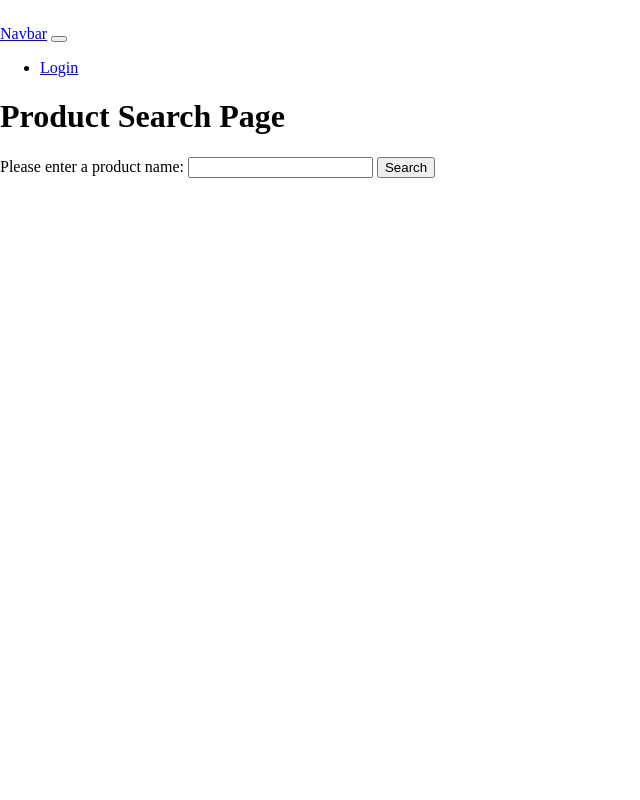
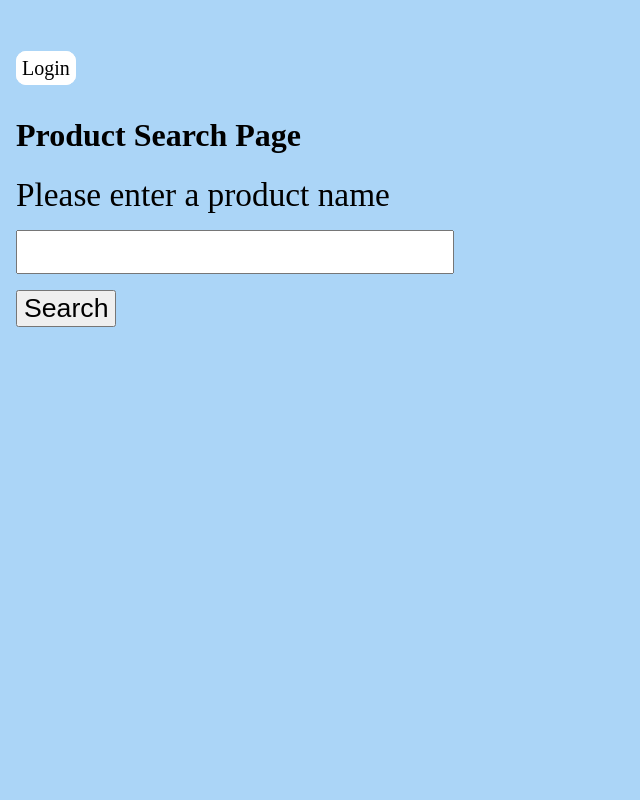
Before and after one commit to SorosWen/411Project_Scraper, a Django app: page /products/ in a window 1280 px wide. Shown: the whole page, without its empty margins (0-640 px from the left). Run offline with Django 3.2, Linux system fonts and the light colour scheme; parts of the project's set-up code (start-up, migrations or seed data) failed here and were passed over.

Commit message:
UI alter

```diff
--- a/prototype/products/static/css/main.css
+++ b/prototype/products/static/css/main.css
@@ -17,7 +17,7 @@
 /* Control the right side */
 .right {
     right: 0;
-    background-color:grey;
+    background-color: grey;
 }
 
 /* If you want the content centered horizontally and vertically */
@@ -30,3 +30,80 @@
     width: 150px;
     border-radius: 50%;
 }
+
+#search_form {
+    margin-left: 1rem;
+}
+
+#search_form label {
+    font-size: 25pt;
+    display: block;
+}
+
+#search_form input {
+    font-size: 25pt;
+    display: block;
+    margin-top: 1rem;
+}
+
+#search_form button {
+    font-size: 20pt;
+    display: block;
+    margin-top: 1rem;
+}
+
+#navbarText li {
+    list-style: none;
+}
+
+#navbarText ul {
+    padding: 1rem;
+}
+
+#navbarText a {
+    text-decoration: none;
+    border: 1px solid white;
+    background: white;
+    border-radius: 10px;
+    color: black;
+    font-size: 15pt;
+    padding: 5px;
+}
+
+body {
+    background: #abd5f7;
+}
+
+#split-left {
+    background: #abd5f7;
+}
+
+h1 {
+    margin-left: 1rem;
+}
+
+#login_form {
+    margin-left: 1rem;
+}
+
+#login_form label {
+    font-size: 20pt;
+    display: block;
+    margin-top: 1rem;
+}
+
+#login_form input {
+    font-size: 20pt;
+    display: block;
+}
+
+#login_form button {
+    font-size: 20pt;
+    display: block;
+    margin-top: 1rem;
+}
+#bottom-msg
+{
+    font-size: 14pt;
+    margin-left: 1rem;
+}
--- a/prototype/products/templates/products/fetch_info.html
+++ b/prototype/products/templates/products/fetch_info.html
@@ -2,14 +2,10 @@
 
 {% include 'products/messages.html' %}
 
-<div class="split left" id="split left">
+<div class="split left" id="split-left">
   <!--Navbar-->
-  <nav class="navbar navbar-expand-lg navbar-light bg-light">
-      <a class="navbar-brand" href="#">Navbar</a>
-      <button class="navbar-toggler" type="button" data-toggle="collapse" data-target="#navbarText" aria-controls="navbarText" aria-expanded="false" aria-label="Toggle navigation">
-        <span class="navbar-toggler-icon"></span>
-      </button>
-      <div class="collapse navbar-collapse" id="navbarText">
+
+     <div class="collapse navbar-collapse" id="navbarText">
         <ul class="navbar-nav mr-auto">
           {% if user.is_authenticated %}
 
@@ -29,20 +25,20 @@
           {% endif %}
         </ul>
       </div>
-    </nav>
-
 
   <h1> Product Search Page </h1>
   <head>
     <link rel="stylesheet" href="{% static 'css/main.css' %}">
   </head>
 
-  <form action="/products/" method="POST">
+  <form action="/products/" method="POST" id="search_form">
       {% csrf_token %}
-      <label for="product_name">Please enter a product name: </label>
+
+      <label for="product_name">Please enter a product name </label>
       <input type="text" id = "product_name" name="product_name" required>
 
       <button type="submit" value="Submit">Search</button>
+
   </form>
 </div>
 
--- a/prototype/products/views.py
+++ b/prototype/products/views.py
@@ -9,12 +9,14 @@ import json
 
 # enter local path for json containing secret keys
 # ex. C:/Users/David/Documents/GitHub/411project/prototype/secrets.json
+"""
 json_data = open('')
 
 data1 = json.load(json_data) # deserialises it
 data2 = json.dumps(data1) # json formatted string
 json_data.close()
-
+"""
+data1 = ''
 HEADERS = ({'User-Agent':
                 'Mozilla/5.0 (X11; Linux x86_64) AppleWebKit/537.36 (KHTML, like Gecko) Chrome/44.0.2403.157 Safari/537.36',
             'Accept-Language': 'en-US, en;q=0.5'})
```
Also changed, not shown: prototype/products/templates/products/login.html (+4 -4 lines), prototype/products/templates/products/register.html (+4 -4 lines). Lines whose indentation alone changed are shown as unchanged.
